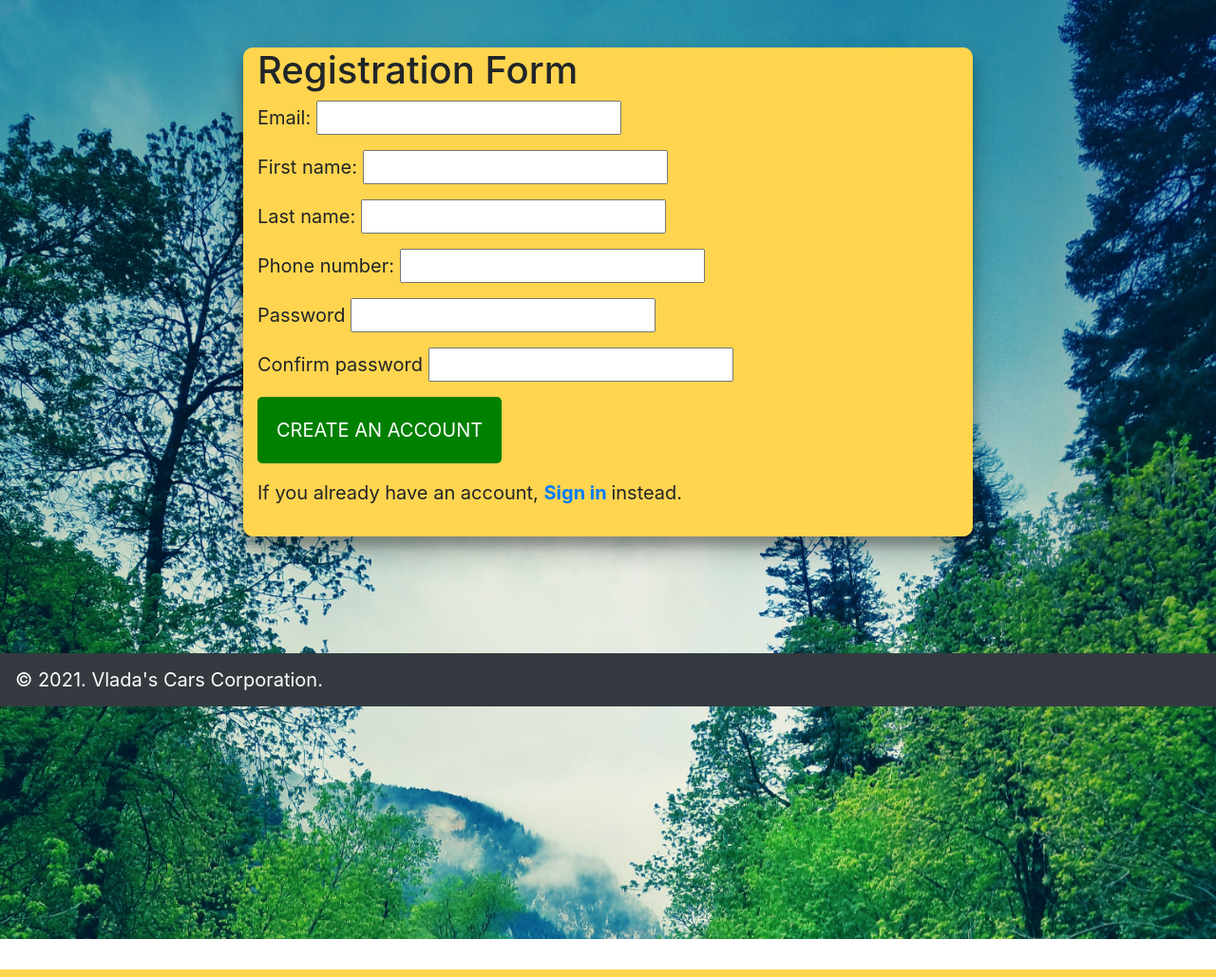
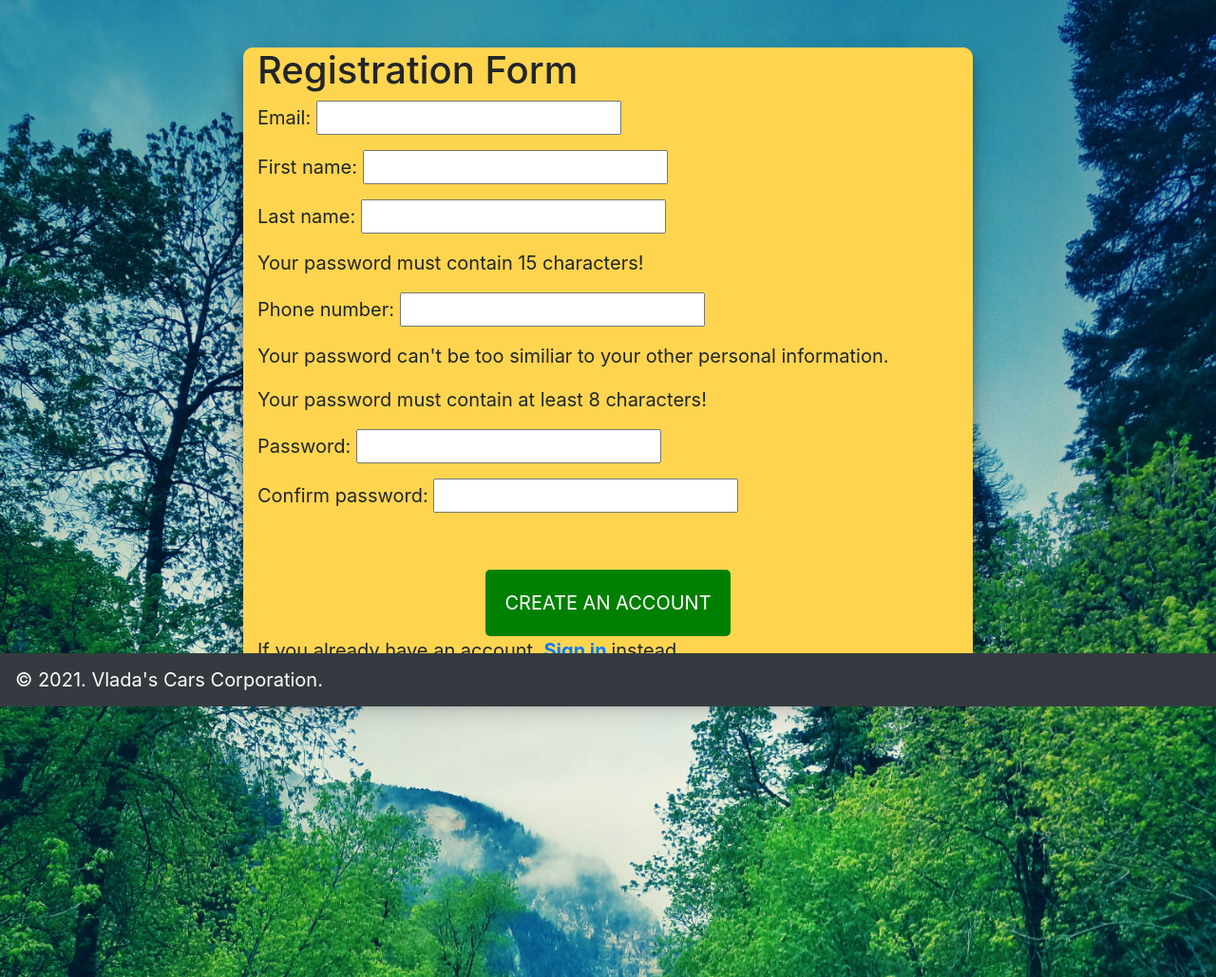
Before and after one commit to RadchenkoVlada/Project, a Flask app: page /user_registration/ in a window 1280 px wide. Shown: the part 56-1085 px from the top of the page at 95% size. Run offline with Flask 2, Linux system fonts and the light colour scheme; some libraries are stand-ins or nearby versions.

Commit message:
Password field has been fixed.

```diff
--- a/flaskr/forms/registration.py
+++ b/flaskr/forms/registration.py
@@ -23,7 +23,7 @@
         'Phone',
         validators=[
             DataRequired(),
-            Length(max=200)
+            Length(max=15)
         ]
     )
     email = StringField(
@@ -34,7 +34,7 @@
             Email(message='Enter a valid email.')
         ]
     )
-    password = PasswordField('Password', validators=[DataRequired()])
+    password = PasswordField('Password', validators=[DataRequired(), Length(min=8, message='PASSWORD_INVALID_LENGTH')])
     confirm_password = PasswordField('Confirm Password', validators=[DataRequired(), EqualTo('password')])
 
     submit = SubmitField('Create an Account')
--- a/flaskr/templates/user_registration.html
+++ b/flaskr/templates/user_registration.html
@@ -11,11 +11,17 @@
             <p> Email: {{ form.email }}
             <p> First name: {{ form.first_name }}
             <p> Last name: {{ form.last_name }}
+            <p> Your password must contain 15 characters!
             <p> Phone number: {{ form.phone_number }}
-            <p> Password {{ form.password }}
-            <p> Confirm password {{ form.confirm_password }}
+            <p> Your password can't be too similiar to your other personal information.
+            <p> Your password must contain at least 8 characters!
+            <p> Password: {{ form.password }}
+            <p> Confirm password: {{ form.confirm_password }}
             <p>
-            {{ form.submit(class_="search_button") }}
+
+            <div class="search_button_container" align="center">
+                {{ form.submit(class_="search_button") }}
+            </div>
 
 		</form>
 		<p>
```
